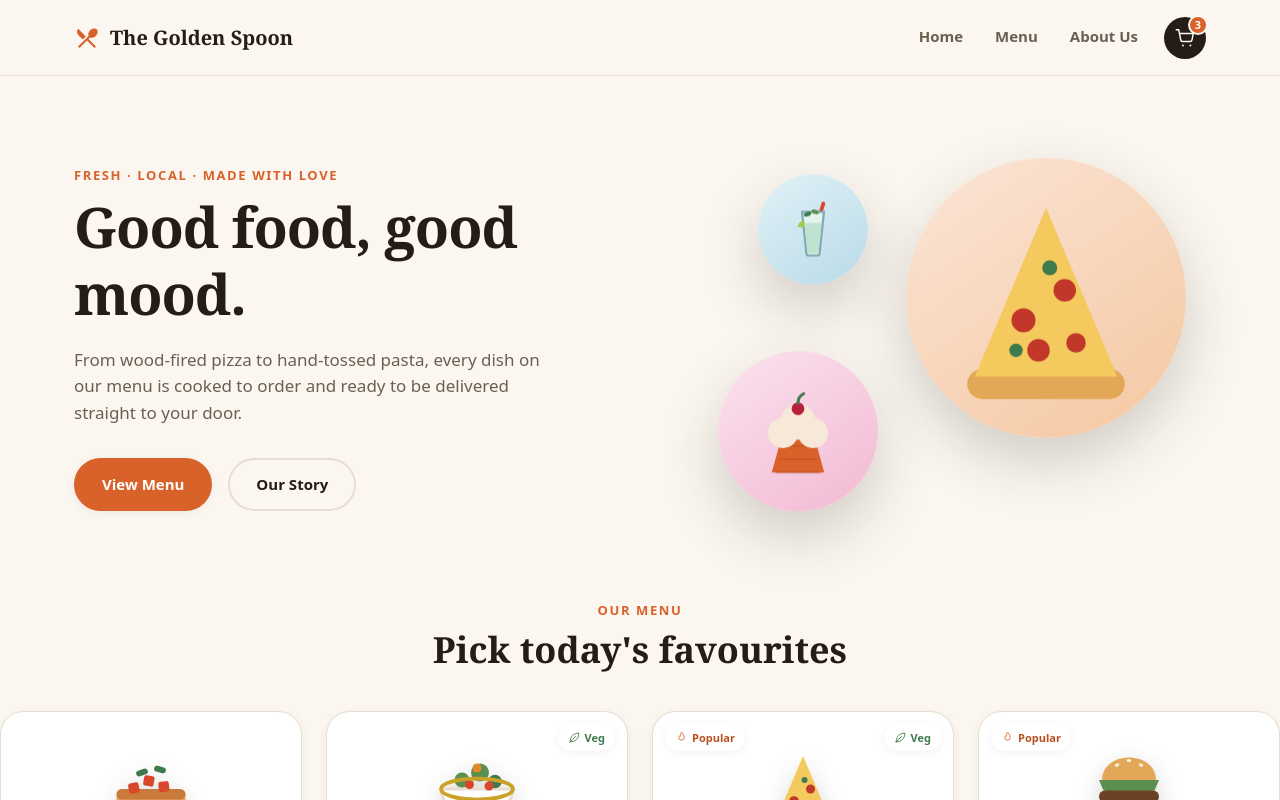
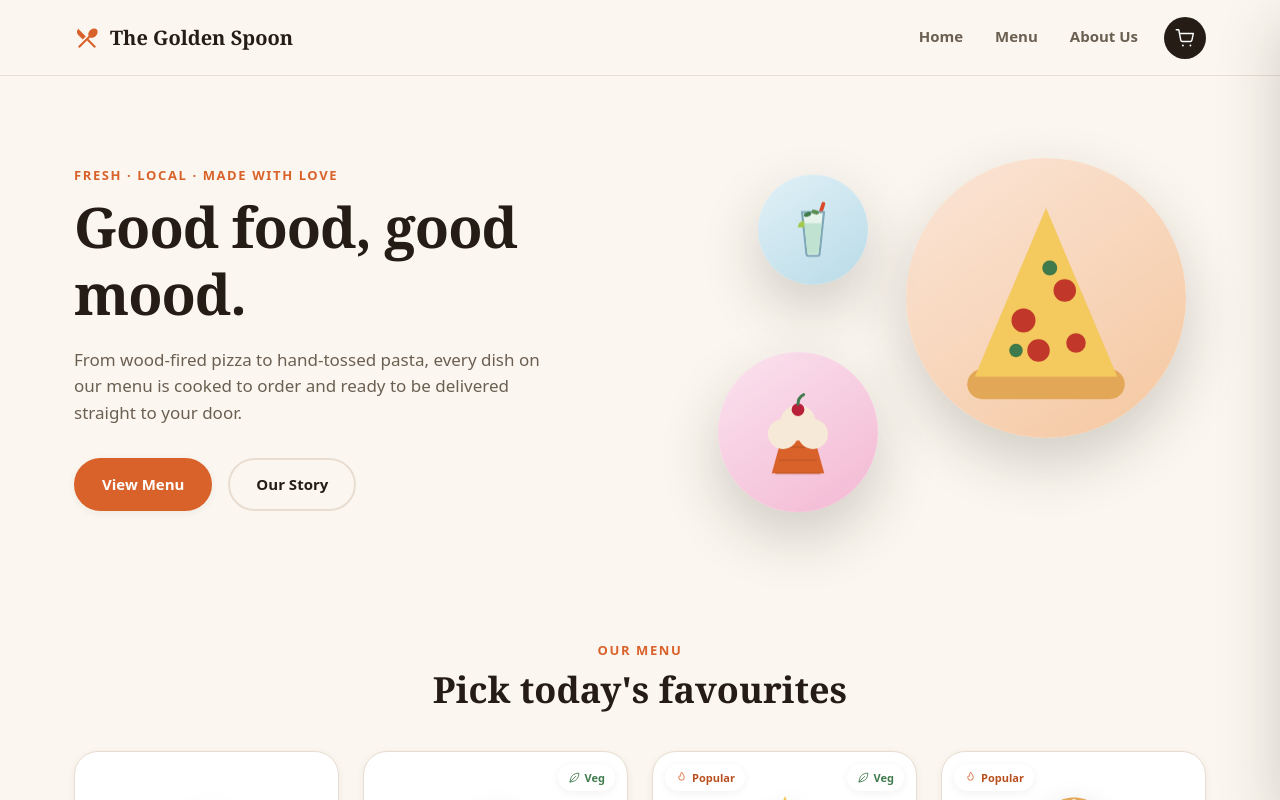
Before and after one commit to OmarSalem123/restaurant-app, a React (Vite) app: page / in a window 1280 px wide. Shown: the top 800 px of the page. Built offline with nearby package versions, Linux system fonts and the light colour scheme.

Commit message:
feat: enhance cart functionality with CartDrawer and item decrement feature

```diff
--- a/src/App.jsx
+++ b/src/App.jsx
@@ -2,9 +2,12 @@ import { useState } from "react";
 import Header from "./components/Header";
 import Hero from "./components/Hero";
 import Menu from "./components/Menu";
+import { menuItems } from "./data/menuItems";
+import CartDrawer from "./components/CartDrawer";
 
 function App() {
   const [cart, setCart] = useState({});
+  const [viewCart, setViewCart] = useState(false);
 
   console.log("Our Items", cart);
 
@@ -12,11 +15,34 @@ function App() {
     setCart((prev) => ({ ...prev, [id]: (prev[id] || 0) + 1 }));
   }
 
+  function decrementItem(id) {
+    setCart((prev) => {
+      const nextQty = (prev[id] || 0) - 1;
+      const next = { ...prev };
+
+      if (nextQty <= 0) {
+        delete next[id];
+      } else {
+        next[id] = nextQty;
+      }
+
+      return next;
+    });
+  }
+
+  const cartItems = Object.entries(cart).map(([id, qty]) => ({
+    item: menuItems.find((item) => item.id === id),
+    qty,
+  }));
+  const cartCount = cartItems.reduce((sum, item) => sum + item.qty, 0);
   return (
     <div className="app">
-      <Header />
-      <Hero />
-      <Menu addToCart={addToCart} cart={cart} />
+      <Header cartCount={cartCount} setViewCart={setViewCart} />
+      <main>
+        <Hero />
+        <Menu addToCart={addToCart} decrementItem={decrementItem} cart={cart} />
+        <CartDrawer viewCart={viewCart} setViewCart={setViewCart} />
+      </main>
     </div>
   );
 }
--- /dev/null
+++ b/src/components/CartDrawer.jsx
@@ -0,0 +1,35 @@
+import Icon from "./icons/Icon";
+
+function CartDrawer({ viewCart, setViewCart }) {
+  console.log(viewCart);
+  return (
+    <>
+      <div
+        className={`cart-backdrop ${viewCart ? "is-visible" : ""}`}
+        onClick={() => setViewCart(false)}
+      ></div>
+      <aside className={`cart-drawer ${viewCart ? "is-open" : ""} `}>
+        <div className="cart-drawer_header">
+          <h2>
+            <Icon id={"cart-icon"} /> Your Order
+          </h2>
+          <button
+            type="button"
+            className="icon-btn"
+            onClick={() => setViewCart(false)}
+          >
+            <Icon id="close-icon" />
+          </button>
+        </div>
+
+        <div className="cart-empty">
+          <Icon id="cart-icon" />
+          <p>You have no items selected yet</p>
+          <span>Add a dish from the menu to get started</span>
+        </div>
+      </aside>
+    </>
+  );
+}
+
+export default CartDrawer;
--- a/src/components/Header.jsx
+++ b/src/components/Header.jsx
@@ -6,7 +6,7 @@ const navLinks = [
   { href: "#about", label: "About Us" },
 ];
 
-const Header = () => {
+const Header = ({ cartCount, setViewCart }) => {
   return (
     <header className="site-header">
       <div className="site-header_inner">
@@ -21,9 +21,13 @@ const Header = () => {
             </a>
           ))}
         </nav>
-        <button className="icon-btn cart-btn" type="button">
+        <button
+          className="icon-btn cart-btn"
+          type="button"
+          onClick={() => setViewCart(true)}
+        >
           <Icon id={"cart-icon"} />
-          <span className="cart-btn_badge">3</span>
+          {cartCount > 0 && <span className="cart-btn_badge">{cartCount}</span>}
         </button>
       </div>
     </header>
--- a/src/components/Menu.jsx
+++ b/src/components/Menu.jsx
@@ -1,16 +1,22 @@
 import MenuCard from "./MenuCard";
 import { menuItems } from "../data/menuItems";
 
-function Menu({ addToCart, cart }) {
+function Menu({ addToCart, cart, decrementItem }) {
   return (
-    <section id="items" className="Menu-section">
+    <section id="items" className="menu-section">
       <div className="section-heading">
         <p className="eyebrow">Our menu</p>
         <h2>Pick today's favourites</h2>
       </div>
       <div className="menu-grid">
         {menuItems.map((i) => (
-          <MenuCard key={i.id} i={i} addToCart={addToCart} qty={cart[i.id]} />
+          <MenuCard
+            key={i.id}
+            i={i}
+            addToCart={addToCart}
+            decrementItem={decrementItem}
+            qty={cart[i.id]}
+          />
         ))}
       </div>
     </section>
--- a/src/components/MenuCard.jsx
+++ b/src/components/MenuCard.jsx
@@ -1,7 +1,7 @@
 import DishIcon from "./icons/DishIcon";
 import Icon from "./icons/Icon";
 
-const MenuCard = ({ i, addToCart, qty }) => {
+const MenuCard = ({ i, addToCart, qty, decrementItem }) => {
   return (
     <div className="menu-card">
       <div className="menu-card_image">
@@ -29,7 +29,7 @@ const MenuCard = ({ i, addToCart, qty }) => {
       <div className="menu-card_footer">
         {qty > 0 ? (
           <div className="stepper">
-            <button>
+            <button type="button" onClick={() => decrementItem(i.id)}>
               <Icon id={"minus-icon"} />
             </button>
             <span>{qty}</span>
```
